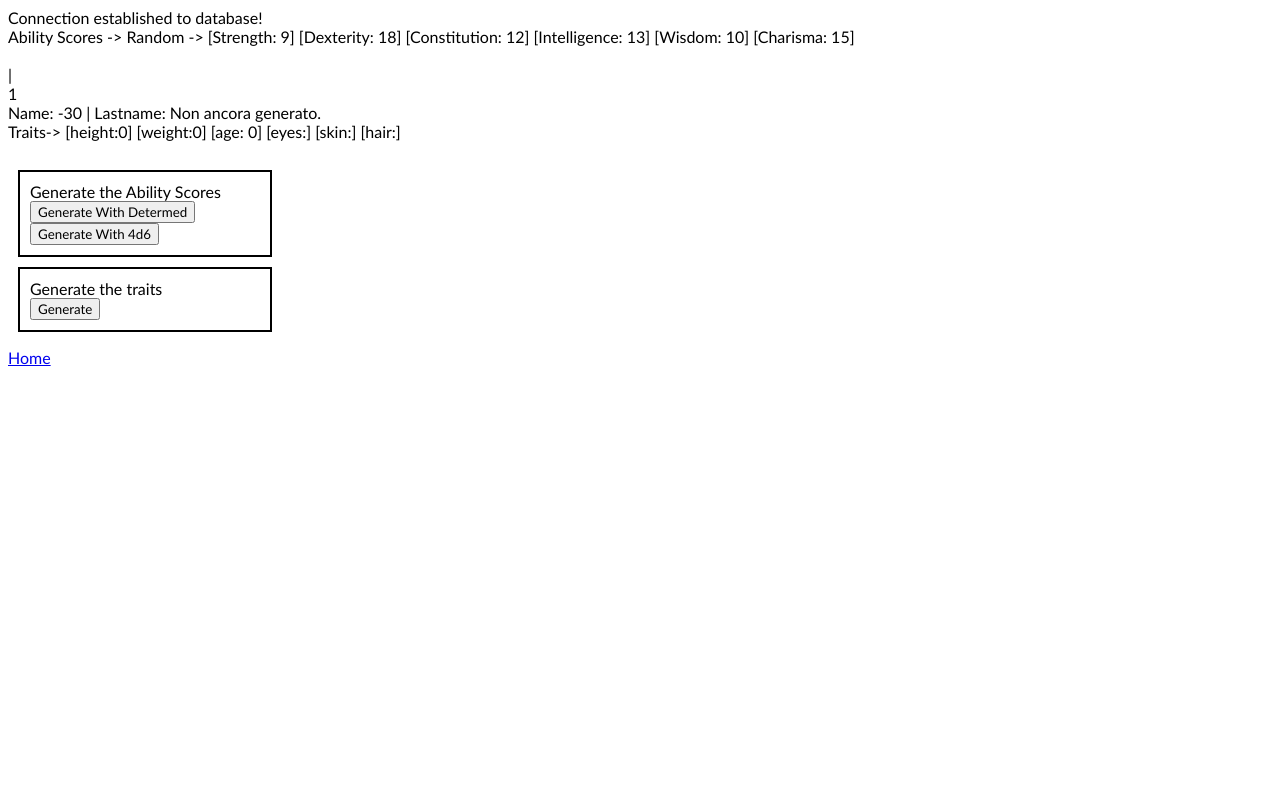
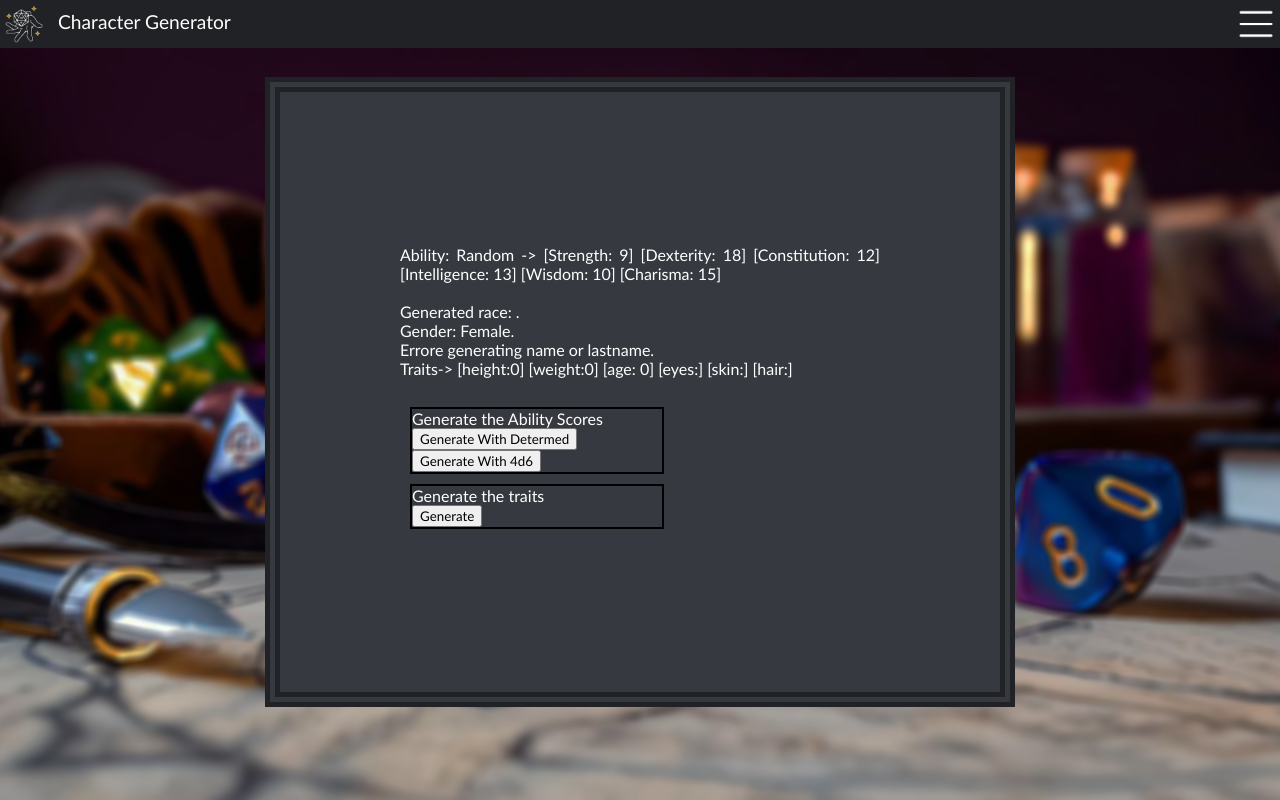
Before and after one commit to Dev-Doctor/CharacterGenerator, a PHP site: page /generator.php in a window 1280 px wide. Run offline with PHP 8.4, Linux system fonts and the light colour scheme; data that the repository does not hold is empty.

Commit message:
Vari cambiamenti grafici
Aggiunto sfondo, navbar e altro alla pagina della generazione del personaggio.
Modificato il testo iniziale nella home.

```diff
--- a/css/style.css
+++ b/css/style.css
@@ -116,6 +116,11 @@
     justify-content: center;
 }
 
+#generated{
+  height: 75vh;
+  margin-top: 6%;
+}
+
 .main-logo{
     display: flex;
     align-content: center;
--- a/generator.php
+++ b/generator.php
@@ -1,5 +1,6 @@
 <!DOCTYPE html>
 <html lang="en">
+
 <head>
     <meta charset="UTF-8">
     <meta http-equiv="X-UA-Compatible" content="IE=edge">
@@ -11,8 +12,35 @@
     <!-- JAVASCRIPT LINKS -->
     <script src="js/character_traits.js"></script>
     <script src="js/sample_names.js"></script>
+    <link rel="stylesheet" href="css/style.css" type="text/css">
     <title>Document</title>
 </head>
+
+<body>
+
+    <nav class="header">
+        <div class="header-content-site">
+            <a href="index.html"><img class="header-icon" src="img/icon_dark.png"></a>
+            <div class="header-name centered">Character Generator</div>
+        </div>
+
+        <div class="header-content-menu">
+            <img class="header-menu" src="img/white_menu.png" onclick="openNav()">
+        </div>
+    </nav>
+
+    <div id="mySidenav" class="sidenav">
+        <a href="javascript:void(0)" class="closebtn" onclick="closeNav()">&times;</a>
+        <a href="#">About</a>
+        <a href="#">Services</a>
+        <a href="#">Clients</a>
+        <a href="#">Contact</a>
+    </div>
+
+    <div class="main" id = "generated">
+        <div class="main-lore justified">
+            <p>
+
                 <?php
                 include 'php/connect.php';
                 include 'php/character.php';
@@ -38,9 +66,13 @@
                     <button onclick="TRAITS.Generate()">Generate</button>
                 </div>
             </div>
+            </p>
+        </div>
 
-    <a href="index.html"><p>Home</p></a>
-<body>
+
+    </div>
+
 
 </body>
+
 </html>
--- a/php/character.php
+++ b/php/character.php
@@ -5,7 +5,8 @@
 include 'gender.php';
 include 'traits.php';
 
-class Character {
+class Character
+{
     private $ability_scores;
     private $idenity;
     private $race;
@@ -14,7 +15,8 @@
 
     private $conn;
 
-    function __construct($conn) {
+    function __construct($conn)
+    {
         $this->conn = $conn;
         $this->ability_scores = new Ability_Scores();
         $this->race = new Race($conn);
@@ -23,10 +25,11 @@
         $this->traits = new Traits($conn);
     }
 
-    public function Generate() {
+    public function Generate()
+    {
         /* --------------- GENERATE ABILITY SCORES --------------- */
-        echo "Ability Scores -> ";
-        if(rand(0, 1)) {
+        echo "Ability: ";
+        if (rand(0, 1)) {
             echo "Determed -> ";
             $this->ability_scores->GenerateDetermed();
         } else {
@@ -34,32 +37,46 @@
             $this->ability_scores->Generate();
         }
         echo $this->ability_scores->Visualize();
-        /* --------------- GENERATE RACE --------------- */ echo "<br>";
+        /* --------------- GENERATE RACE --------------- */
+        echo "<br>";
         $this->race->PickRace();
-        echo $this->race->GetRaceID() . " | " . $this->race->GetRaceName();
-        /* --------------- GENERATE GENDER --------------- */ echo "<br>";
-        echo $this->gender->GetGenderNumber();
-        /* --------------- GENERATE NAME AND LASTNAME --------------- */ echo "<br>";
-        if($this->race->GetRaceMainRaceID() == null) {
+        echo "Generated race: " . $this->race->GetRaceName() . ".";
+        //echo $this->race->GetRaceID() . " | " . $this->race->GetRaceName();
+        /* --------------- GENERATE GENDER --------------- */
+        echo "<br>";
+        if ($this->gender->GetGenderNumber()) {
+            echo "Gender: Female.";
+        } else {
+            echo "Gender: Male.";
+        }
+        /* --------------- GENERATE NAME AND LASTNAME --------------- */
+        echo "<br>";
+        if ($this->race->GetRaceMainRaceID() == null) {
             $this->identity->SetParams($this->race->GetRaceID(), $this->gender->GetGenderNumber());
         } else {
             $this->identity->SetParams($this->race->GetRaceMainRaceID(), $this->gender->GetGenderNumber());
         }
         $this->identity->SetParams(16, $this->gender->GetGenderNumber()); /* !!! PROBLEM !!! */
-        $this->identity->Generate();
-        echo "Name: " . $this->identity->getName() . " | Lastname: " . $this->identity->getLastname();
-        /* --------------- GENERATE TRAITS --------------- */ echo "<br>";
+        $controlla = $this->identity->Generate();
+        if ($controlla != -30) {
+            echo "Name: " . $this->identity->getName() . " | Lastname: " . $this->identity->getLastname();
+        } else {
+            echo "Errore generating name or lastname.";
+        }
+        /* --------------- GENERATE TRAITS --------------- */
+        echo "<br>";
         $this->traits->Generate($this->race->GetRaceID());
-        /* --------------- GENERATE TRAITS --------------- */ echo "<br>";
+        /* --------------- GENERATE TRAITS --------------- */
+        echo "<br>";
     }
 
-    public function VisualizeAll() {
+    public function VisualizeAll()
+    {
         $this->ability_scores->Visualize();
     }
 
-    public function GetAbilityScores() {
+    public function GetAbilityScores()
+    {
         return $this->ability_scores->GetScores();
     }
-
-
 }
--- a/php/connect.php
+++ b/php/connect.php
@@ -19,8 +19,6 @@
 
     if (!$conn) {
         die("Connection failed: " . mysqli_connect_error());
-    } else {
-        echo "Connection established to database! <br>";
     }
 
     return $conn;
--- a/php/identity.php
+++ b/php/identity.php
@@ -80,7 +80,7 @@
    */
   public function getName() {
     if ($this->name == "") {
-      return "Non ancora generato.";
+      return "Non ancora generato o dato nel DB non presente.";
     }
     return $this->name;
   }
@@ -91,7 +91,7 @@
    */
   public function getLastname() {
     if ($this->lastname == "") {
-      return "Non ancora generato.";
+      return "Non ancora generato o dato nel DB non presente.";
     }
     return $this->lastname;
   }
```
Also changed, not shown: index.html (+6 -12 lines). Lines whose indentation alone changed are shown as unchanged.
